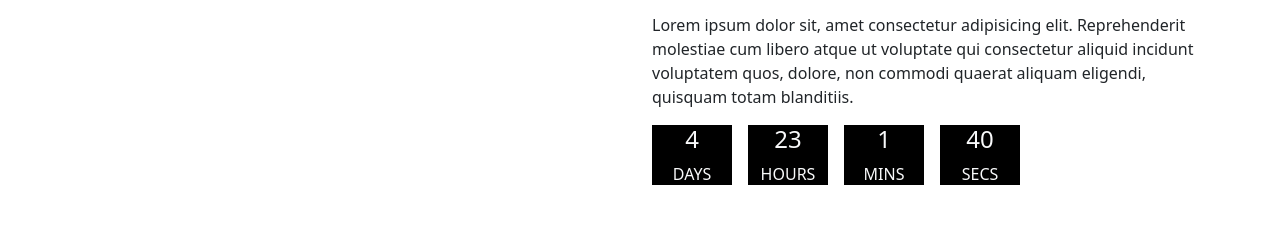
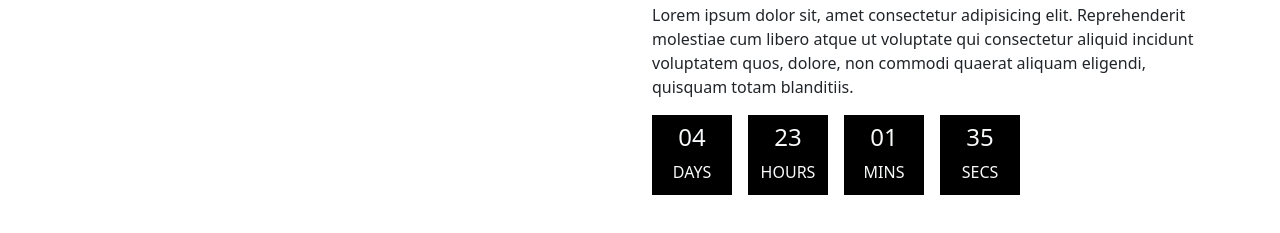
Before and after one commit to arthurchris111/Count--down-timer, a plain HTML site: page index.html in a window 1280 px wide. Shown: the part 339-572 px from the top of the page. Drawn offline with Linux system fonts and the light colour scheme.

Commit message:
set time interval for future and current time

```diff
--- a/assets/app.js
+++ b/assets/app.js
@@ -76,16 +76,22 @@ const getRemainingTime = () => {
 
     let seconds = Math.floor((timeLeft % oneMinute) / 1000);
 
-
-
+    //time format
+    const format = (item) => {
+        if (item < 10) {
+            return (item = `0${item}`)
+        } else {
+            return item
+        }
+    }
 
     //set values array
     const values = [days, hours, minutes, seconds];
 
     items.forEach((item, index) => {
-        item.innerHTML = values[index];
+        item.innerHTML = format(values[index]);
     })
 
 }
-
+const countdownTime = setInterval(getRemainingTime, 1000)
 getRemainingTime();
--- a/assets/styles.css
+++ b/assets/styles.css
@@ -5,7 +5,7 @@
 .deadLine{
     background-color: black!important;
     width: 80px;
-    height: 60px;
+    height: 80px;
 }
 
 .oldPhone{
@@ -13,7 +13,7 @@
 }
 
 /* img:hover{
-  transform: scale(1.1);
+  transform: scale(1.01);
 }
 
 img{
--- a/index.html
+++ b/index.html
@@ -27,20 +27,29 @@
 
                 <div class="Container  d-flex text-center">
                     <div class="deadLine me-3">
+                        <div class="p-2">
                             <h4 class="days text-light">17</h4>
                             <span class="text-light">DAYS</span>
                         </div>
+                    </div>
+
                     <div class="deadLine me-3">
+                        <div class="p-2">
                             <h4 class="HOURS text-light">20</h4>
                             <span class="text-light">HOURS</span>
                         </div>
+                    </div>
                     <div class="deadLine me-3">
+                        <div class="p-2">
                             <h4 class="minutes text-light">12</h4>
                             <span class="text-light">MINS</span>
                         </div>
+                    </div>
                     <div class="deadLine">
+                        <div class="p-2">
                             <h4 class="seconds text-light">10</h4>
                             <span class="text-light">SECS</span>
+                        </div>
                     </div>
                 </div>
             </div>
```
Lines whose indentation alone changed are shown as unchanged.
